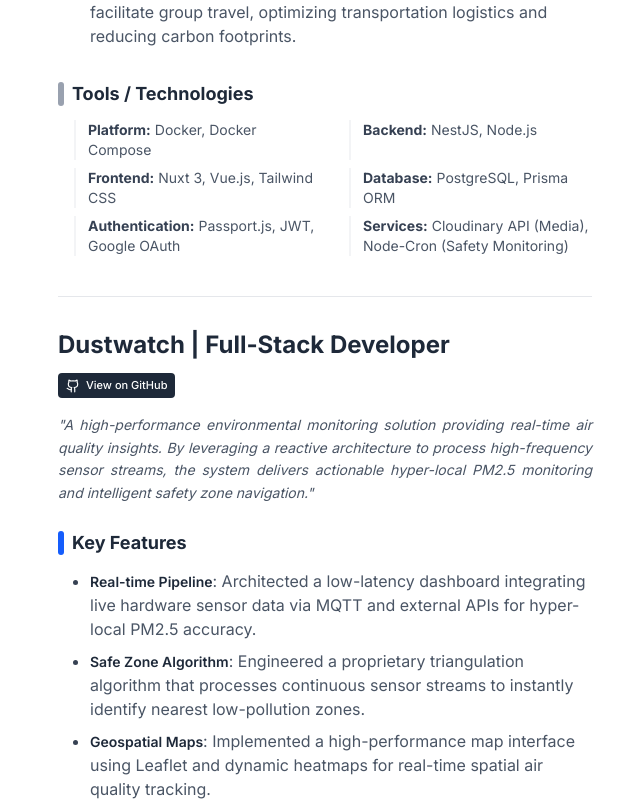
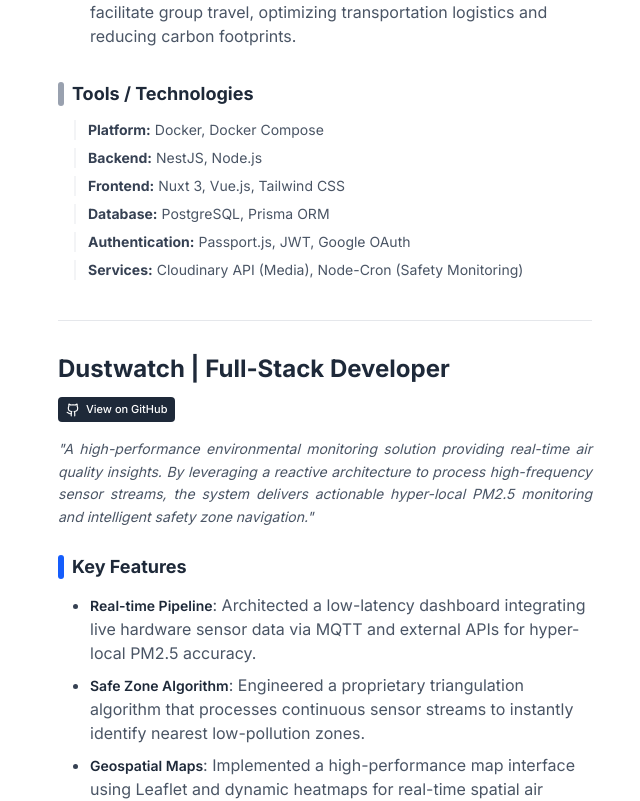
Before and after one commit to weerr12/werasak-resume, a Vue app: page / in a window 1280 px wide. Shown: the part 1409-2210 px from the top of the page, without its empty margins (640-1280 px from the left). Built offline with nearby package versions, Linux system fonts and the light colour scheme.

Commit message:
refactor: update ProjectsSection layout by adjusting grid columns and formatting template code

```diff
--- a/src/components/ProjectsSection.vue
+++ b/src/components/ProjectsSection.vue
@@ -122,8 +122,14 @@ const projects: Project[] = [
               Key Features
             </h4>
             <ul class="list-disc list-outside pl-8 space-y-2 mb-8">
-              <li v-for="feature in project.features" :key="feature" class="text-base text-gray-700 group/item">
-                <span class="font-semibold text-gray-800 text-sm group-hover/item:text-blue-700 transition-colors">
+              <li
+                v-for="feature in project.features"
+                :key="feature"
+                class="text-base text-gray-700 group/item"
+              >
+                <span
+                  class="font-semibold text-gray-800 text-sm group-hover/item:text-blue-700 transition-colors"
+                >
                   {{ feature.split(':')[0] }}
                 </span>
                 <span v-if="feature.includes(':')" class="text-gray-600"
@@ -138,8 +144,12 @@ const projects: Project[] = [
               <span class="w-1.5 h-6 bg-gray-400 rounded-full"></span>
               Tools / Technologies
             </h4>
-            <div class="grid grid-cols-1 md:grid-cols-2 gap-x-8 gap-y-2 pl-4">
-              <div v-for="group in project.tools" :key="group.category" class="text-sm border-l-2 border-gray-100 pl-3">
+            <div class="grid grid-cols-1 gap-x-8 gap-y-2 pl-4">
+              <div
+                v-for="group in project.tools"
+                :key="group.category"
+                class="text-sm border-l-2 border-gray-100 pl-3"
+              >
                 <span class="font-bold text-gray-700 block md:inline">{{ group.category }}:</span>
                 <span class="text-gray-600 md:ml-1">{{ group.items.join(', ') }}</span>
               </div>
```
